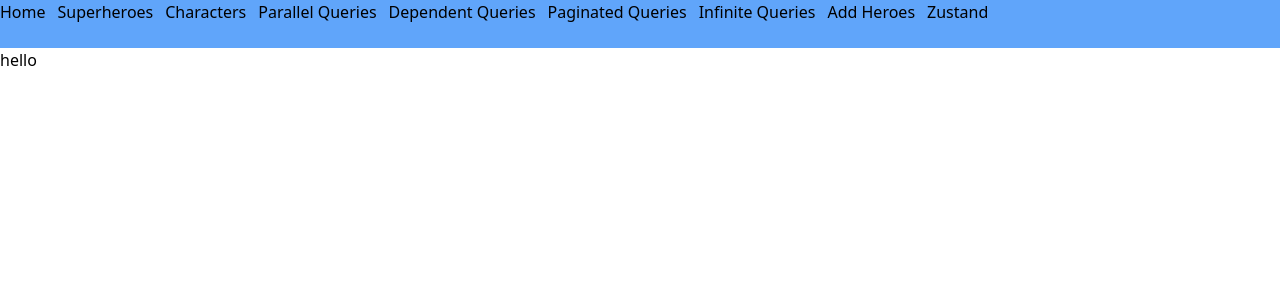
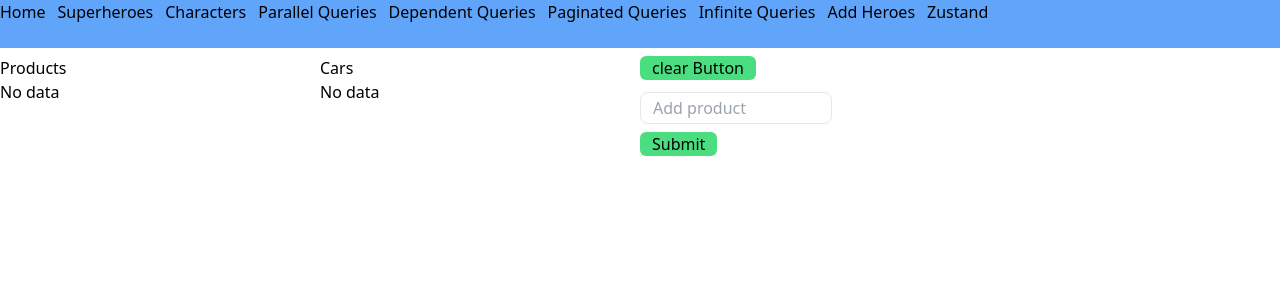
Before and after one commit to delinuxist/react-query-typescript, a Next.js app: page / in a window 1280 px wide. Shown: the top 300 px of the page. Built offline with nearby package versions, Linux system fonts and the light colour scheme.

Commit message:
zustand practice

```diff
--- a/pages/index.tsx
+++ b/pages/index.tsx
@@ -1,9 +1,38 @@
 import Head from 'next/head'
 import Image from 'next/image'
+import { useState } from 'react'
+import { useAppStore } from '../store'
 
 
 export default function Home() {
+  const [products, cars, addCar, clearProducts] = useAppStore((state) => [state.products, state.cars, state.addCar, state.clearProducts])
+  const [car, setCar] = useState("");
   return (
-   <div className=''>hello</div>
+    <div className='flex mt-2 '>
+      <div className='w-[100%] flex'>
+        <div className='w-[100%]'>
+          <h1>Products</h1>
+          {products.length == 0 ? "No data" : products.map((item) => <h1 key={item.id}>{item.title}</h1>)}
+        </div>
+        <div className='w-[100%]'>
+          <h1>Cars</h1>
+          {cars.length == 0 ? "No data" : cars.map((item, i) => <h1 key={i}>{item}</h1>)}
+        </div>
+      </div>
+      <div className={`w-[100%] space-y-3`}>
+        <button onClick={clearProducts} className={` bg-green-400 rounded-md px-3 cursor-pointer `} >clear Button</button>
+        <div>
+          <input onChange={(e) => { setCar(e.target.value) }
+          } value={car} type="text" className='w-[30%] h-8 border px-3 rounded-lg' placeholder='Add product' />
+          <div className='mt-2 '>
+            <button className={` bg-green-400 rounded-md px-3 cursor-pointer `} onClick={() => {
+              addCar(car);
+              setCar("")
+            }}>Submit</button>
+          </div>
+
+        </div>
+      </div>
+    </div>
   )
 }
--- /dev/null
+++ b/pages/zustand.tsx
@@ -0,0 +1,56 @@
+import { dehydrate, useQuery } from '@tanstack/react-query';
+import { AxiosResponse } from 'axios';
+import { GetServerSideProps } from 'next';
+import * as React from 'react';
+import { axiosDummy } from '../components/api/axios';
+import { useAppStore } from '../store';
+import { Product, ProductData } from '../store/types';
+import { queryClient } from './_app';
+
+type Props = {
+
+}
+
+const getProducts = async (): Promise<ProductData> => {
+  return axiosDummy.get("/products").then((res: AxiosResponse<ProductData | any>) => {
+
+    return res.data;
+  })
+}
+
+export default function Zustand() {
+  const [allProducts, addAllProducts] = useAppStore((state) => [state.products, state.addAllProducts])
+  const { data: products, isFetching, isLoading } = useQuery<ProductData>({
+    queryKey: ["products"], queryFn: getProducts, onSuccess: (value) => {
+      addAllProducts(value.products);
+    }
+  })
+
+  console.log("Fetching", isFetching)
+  console.log("Loading", isLoading)
+  if (isLoading) {
+    return <h1>Loading</h1>
+  }
+  return (
+    <div>
+      {products?.products.map((product) => <h1 key={product.id}>{product.title}</h1>)}
+      <h2 className='bg-gray-600'>Zustand state</h2>
+      {/* <div>
+        {allProducts.map((item) => <h1 key={item.id}>{item.title}</h1>)}
+      </div> */}
+    </div>
+  );
+}
+
+
+export const getServerSideProps: GetServerSideProps = async () => {
+
+  await queryClient.prefetchQuery({
+    queryKey: ["products"], queryFn: getProducts
+  });
+  return {
+    props: {
+      dehydratedState: dehydrate(queryClient),
+    }
+  }
+}
--- /dev/null
+++ b/store/index.ts
@@ -0,0 +1,23 @@
+import { create } from "zustand";
+import {devtools,persist,createJSONStorage,} from 'zustand/middleware'
+import { Product, Store } from "./types";
+
+
+export const useAppStore = create<Store>()(
+  devtools(
+  persist(
+    (set)=> ({
+      products: [],
+      cars: [],
+      addCar: (car: string) => set((state)=> ({cars: [...state.cars,car]})),
+      addAllProducts : (product: Product[]) => set(()=> ({products: product})),
+      addProduct: (product: Product) => set((state) => ({ products: [...state.products, product] })),
+      clearProducts: () => set(()=> ({products: []}))
+    })
+    ,{
+      name: "products",
+      storage: createJSONStorage(()=> sessionStorage),
+    }
+  )
+  )
+ )
--- /dev/null
+++ b/store/types.ts
@@ -0,0 +1,31 @@
+
+export interface Store {
+  products: Product[];
+  cars: string[];
+  addCar: (car: string) => void;
+  addAllProducts: (product: Product[]) => void;
+  addProduct: (product: Product)=> void;
+  clearProducts: ()=> void;
+}
+
+
+
+export interface Product {
+  id: number;
+  title: string;
+  description: string;
+  price: number;
+  discountPercentage: number;
+  rating: number;
+  stock: number;
+  category: string;
+  thumbnail: string;
+  images: string[];
+}
+
+export interface ProductData {
+  products: Product[]
+  total: number;
+  skip: number;
+  limit: number;
+}
```
Also changed, not shown: styles/globals.css (+16 -0 lines).
